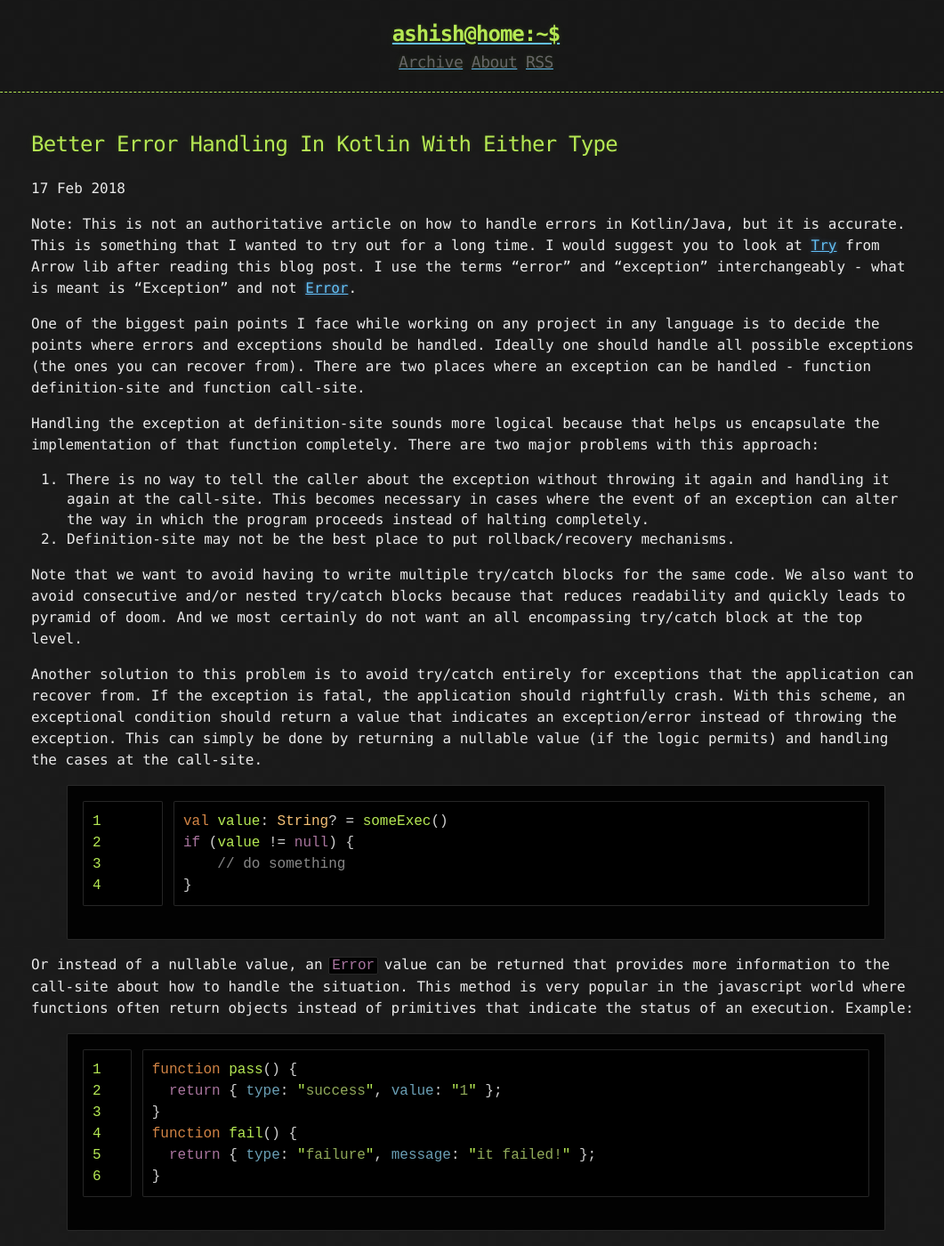
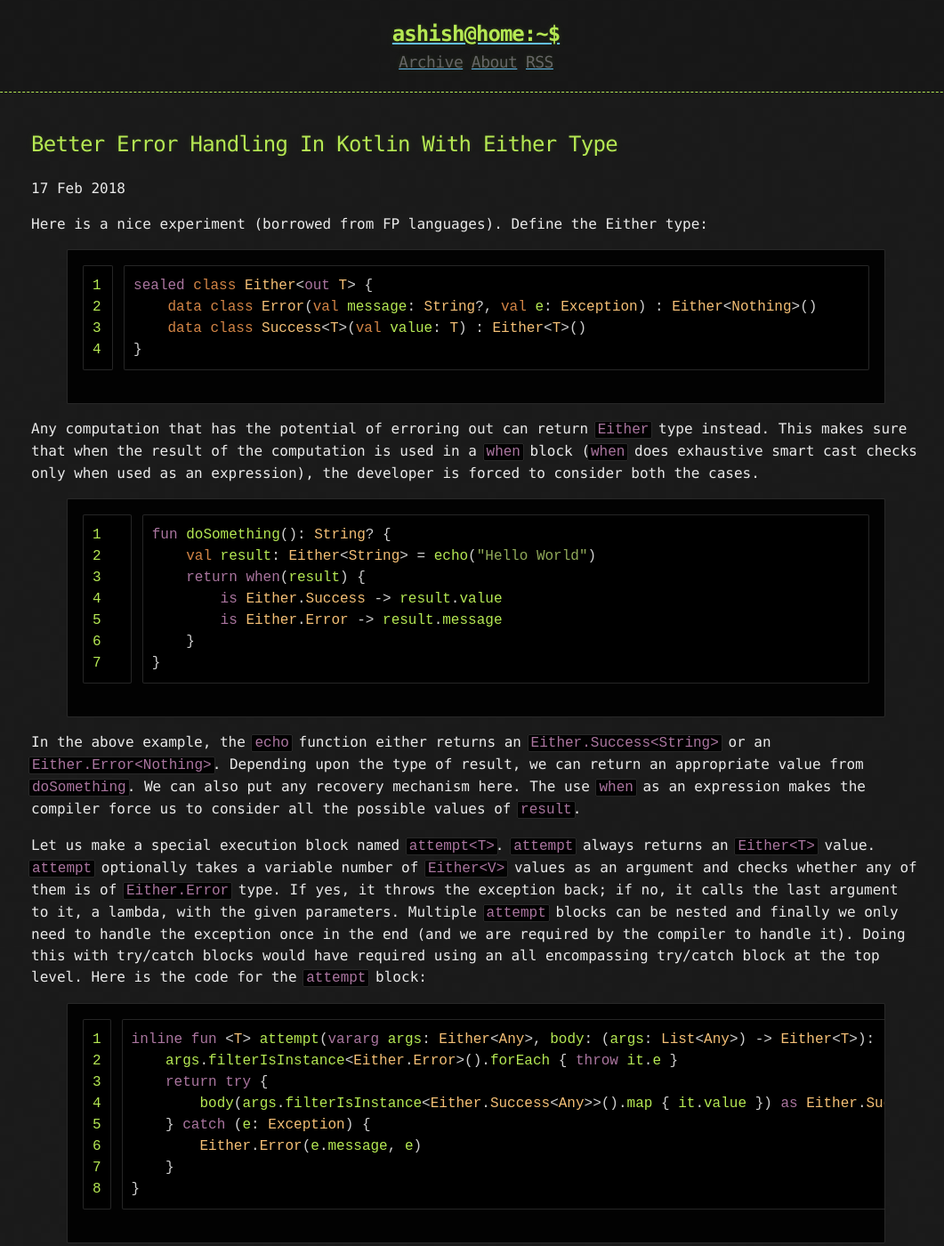
Before and after one commit to tocttou/tocttou.github.io, a Jekyll site: the page built from _posts/2018-02-17-better-error-handling-in-kotlin-with-either-type.md, in a window 1280 px wide and 1400 px high. Shown: the whole window at 89% size, without its empty margins (105-1166 px from the left). Built offline with Jekyll 4.4.1, drawn with Linux system fonts in a browser that asks for light colours; nearby versions of some CDN libraries; comment, search, counter and statistics services are not loaded; some of the changed text lies outside the part shown.

Commit message:
Update 2018-02-17-better-error-handling-in-kotlin-with-either-type.md

````diff
--- a/_posts/2018-02-17-better-error-handling-in-kotlin-with-either-type.md
+++ b/_posts/2018-02-17-better-error-handling-in-kotlin-with-either-type.md
@@ -2,45 +2,8 @@
 title: Better Error Handling In Kotlin With Either Type
 published: true
 ---
-Note: This is not an authoritative article on how to handle errors in Kotlin/Java, but it is accurate. This is something that I wanted to try out for a long time. I would suggest you to look at [Try](http://arrow-kt.io/docs/datatypes/try/) from Arrow lib after reading this blog post. I use the terms "error" and "exception" interchangeably - what is meant is "Exception" and not [Error](https://docs.oracle.com/javase/7/docs/api/java/lang/Error.html).
 
-One of the biggest pain points I face while working on any project in any language is to decide the points where errors and exceptions should be handled. Ideally one should handle all possible exceptions (the ones you can recover from). There are two places where an exception can be handled - function definition-site and function call-site.
-
-Handling the exception at definition-site sounds more logical because that helps us encapsulate the implementation of that function completely. There are two major problems with this approach:
-1. There is no way to tell the caller about the exception without throwing it again and handling it again at the call-site. This becomes necessary in cases where the event of an exception can alter the way in which the program proceeds instead of halting completely.
-2. Definition-site may not be the best place to put rollback/recovery mechanisms.
-
-Note that we want to avoid having to write multiple try/catch blocks for the same code. We also want to avoid consecutive and/or nested try/catch blocks because that reduces readability and quickly leads to pyramid of doom. And we most certainly do not want an all encompassing try/catch block at the top level.
-
-Another solution to this problem is to avoid try/catch entirely for exceptions that the application can recover from. If the exception is fatal, the application should rightfully crash. With this scheme, an exceptional condition should return a value that indicates an exception/error instead of throwing the exception. This can simply be done by returning a nullable value (if the logic permits) and handling the cases at the call-site.
-
-{% highlight kotlin linenos %}
-val value: String? = someExec()
-if (value != null) {
-    // do something
-}
-{% endhighlight %}
-
-Or instead of a nullable value, an `Error` value can be returned that provides more information to the call-site about how to handle the situation. This method is very popular in the javascript world where functions often return objects instead of primitives that indicate the status of an execution. Example:
-
-{% highlight js linenos %}
-function pass() {
-  return { type: "success", value: "1" };
-}
-function fail() {
-  return { type: "failure", message: "it failed!" };
-}
-{% endhighlight %}
-
-In javascript, it is entirely the responsibility of the developer to adhere to this interface at all relevant points. This presents two problems:
-1. There is no standardization of return types (javascript does not have a type system).
-2. There is no guarantee that an exceptional condition will be dealt with at least once in a call stack.
-
-Fortunately, we can handle both of these problems (respectively) in Kotlin with the use of:
-1. `sealed class`.
-2. `when` as an expression (Kotlin does not have pattern matching, but this is a close approximation).
-
-Sealed classes in Kotlin let us mimick [discriminated unions](https://www.typescriptlang.org/docs/handbook/advanced-types.html#discriminated-unions)(algebraic data types). We want to implement something like an `Either` type as in various [functional programming languages](https://hackage.haskell.org/package/base-4.10.1.0/docs/Data-Either.html). This Either type can either have a value Left (Error/Failure) or a value Right (Success) (on a side-note: sealed classes are pretty useless if you want to mimick [union types](https://discuss.kotlinlang.org/t/union-types/77/36) but do not have ownership of all the types involved. Unfortunately, this means that it is not possible to use primitives like `Int` or `Long` directly with sealed classes without boxing them in a data class.) Here is how we can define the Either type:
+Here is a nice experiment (borrowed from FP languages). Define the Either type:
 
 {% highlight kotlin linenos %}
 sealed class Either<out T> {
@@ -62,8 +25,6 @@ fun doSomething(): String? {
 {% endhighlight %}
 
 In the above example, the `echo` function either returns an `Either.Success<String>` or an `Either.Error<Nothing>`. Depending upon the type of result, we can return an appropriate value from `doSomething`. We can also put any recovery mechanism here. The use `when` as an expression makes the compiler force us to consider all the possible values of `result`.
-
-This much implementation is roughly equivalent to the javascript example above, but has the additional benefit of being type safe. The above example would outright suck for cases where there are multiple such _fail-able_ statements one after another, and even more so if those statements depend on each other. We can do better.
 
 Let us make a special execution block named `attempt<T>`. `attempt` always returns an `Either<T>` value. `attempt` optionally takes a variable number of `Either<V>` values as an argument and checks whether any of them is of `Either.Error` type. If yes, it throws the exception back; if no, it calls the last argument to it, a lambda, with the given parameters. Multiple `attempt` blocks can be nested and finally we only need to handle the exception once in the end (and we are required by the compiler to handle it). Doing this with try/catch blocks would have required using an all encompassing try/catch block at the top level. Here is the code for the `attempt` block:
 
@@ -128,5 +89,3 @@ If we change the line 13 to `val helloAshish = attempt { echo("ashish2") }`, we
 ```
 name: ashish2 is not allowed here
 ```
-
-I have not yet used this pattern in actual code yet, but most certainly will do.
````
